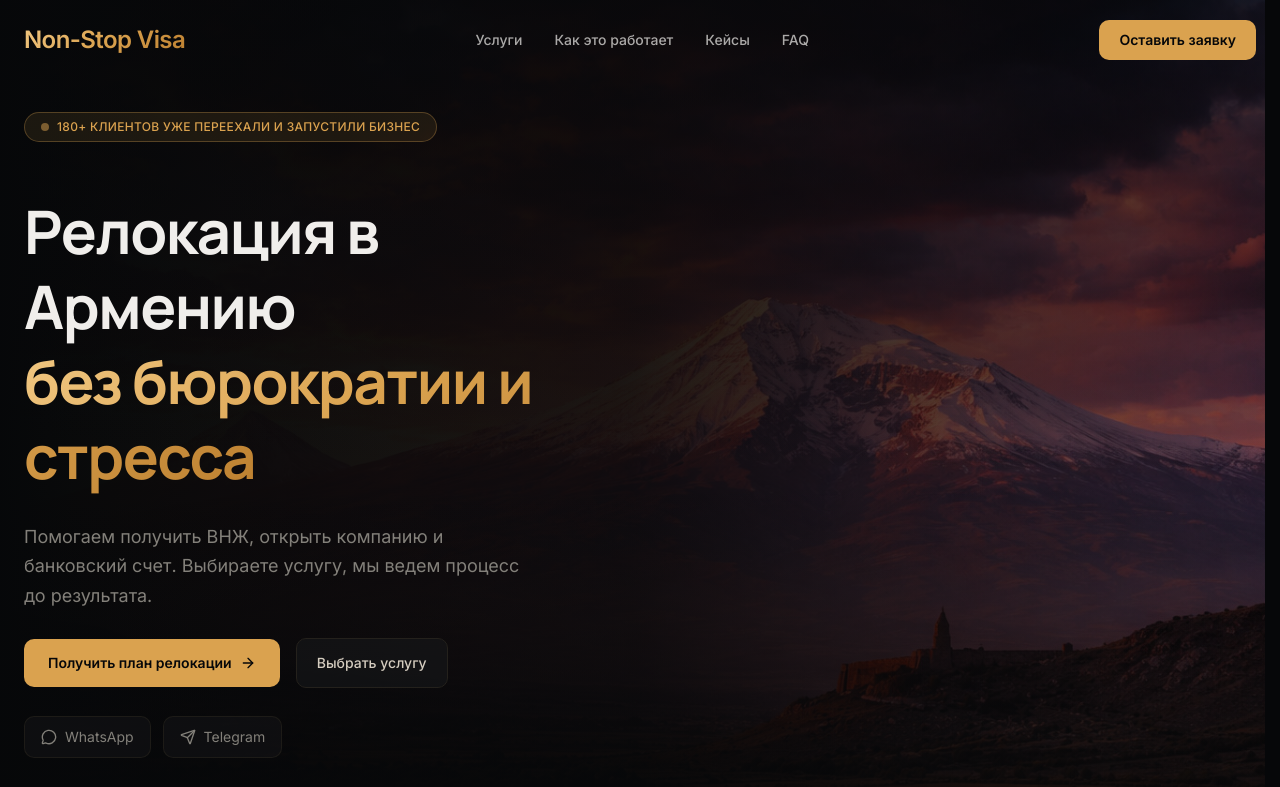
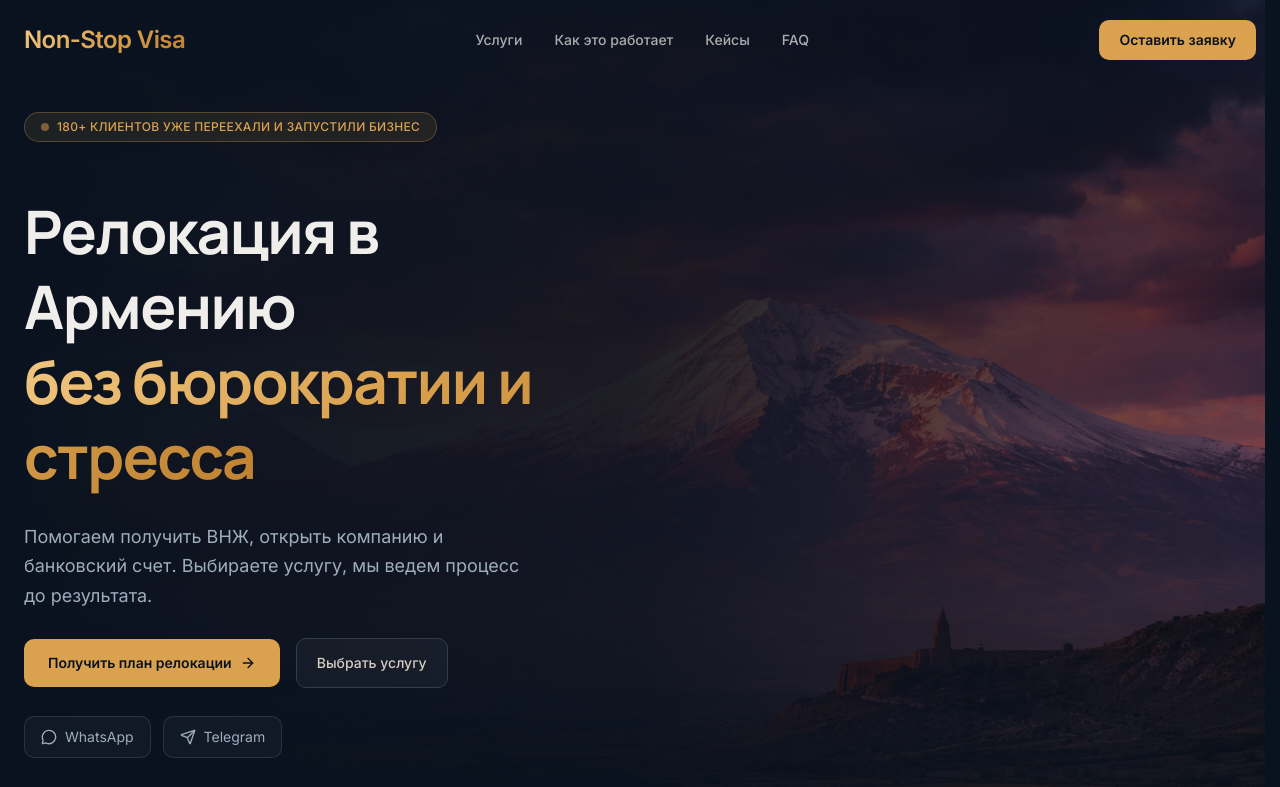
Before and after one commit to zowelqqee/nonstop-visa-site, a Next.js app: page / in a window 1280 px wide. Shown: the top 787 px of the page. Built offline with nearby package versions, Linux system fonts and the light colour scheme.

Commit message:
dark blue color

```diff
--- a/app/globals.css
+++ b/app/globals.css
@@ -4,25 +4,25 @@
 @custom-variant dark (&:is(.dark *));
 
 :root {
-  /* Dark premium theme - using as default */
-  --background: oklch(0.13 0.005 250);
+  /* Dark blue premium theme - using as default */
+  --background: oklch(0.18 0.03 258);
   --foreground: oklch(0.95 0.005 90);
-  --card: oklch(0.16 0.005 250);
+  --card: oklch(0.22 0.03 258);
   --card-foreground: oklch(0.95 0.005 90);
-  --popover: oklch(0.16 0.005 250);
+  --popover: oklch(0.22 0.03 258);
   --popover-foreground: oklch(0.95 0.005 90);
   --primary: oklch(0.75 0.12 75);
-  --primary-foreground: oklch(0.13 0.005 250);
-  --secondary: oklch(0.22 0.005 250);
+  --primary-foreground: oklch(0.18 0.03 258);
+  --secondary: oklch(0.27 0.025 258);
   --secondary-foreground: oklch(0.85 0.02 80);
-  --muted: oklch(0.20 0.005 250);
-  --muted-foreground: oklch(0.60 0.01 80);
+  --muted: oklch(0.25 0.02 258);
+  --muted-foreground: oklch(0.74 0.03 250);
   --accent: oklch(0.75 0.12 75);
-  --accent-foreground: oklch(0.13 0.005 250);
+  --accent-foreground: oklch(0.18 0.03 258);
   --destructive: oklch(0.577 0.245 27.325);
   --destructive-foreground: oklch(0.577 0.245 27.325);
-  --border: oklch(0.25 0.01 75);
-  --input: oklch(0.22 0.005 250);
+  --border: oklch(0.36 0.03 255);
+  --input: oklch(0.27 0.02 258);
   --ring: oklch(0.75 0.12 75);
   --chart-1: oklch(0.75 0.12 75);
   --chart-2: oklch(0.65 0.10 75);
@@ -33,15 +33,15 @@
   --gold: oklch(0.75 0.12 75);
   --gold-light: oklch(0.85 0.10 80);
   --gold-dark: oklch(0.60 0.12 70);
-  --surface: oklch(0.18 0.005 250);
+  --surface: oklch(0.24 0.03 258);
   --surface-foreground: oklch(0.90 0.005 90);
-  --sidebar: oklch(0.16 0.005 250);
+  --sidebar: oklch(0.22 0.03 258);
   --sidebar-foreground: oklch(0.95 0.005 90);
   --sidebar-primary: oklch(0.75 0.12 75);
-  --sidebar-primary-foreground: oklch(0.13 0.005 250);
-  --sidebar-accent: oklch(0.22 0.005 250);
+  --sidebar-primary-foreground: oklch(0.18 0.03 258);
+  --sidebar-accent: oklch(0.27 0.025 258);
   --sidebar-accent-foreground: oklch(0.95 0.005 90);
-  --sidebar-border: oklch(0.25 0.01 75);
+  --sidebar-border: oklch(0.36 0.03 255);
   --sidebar-ring: oklch(0.75 0.12 75);
 }
 
@@ -142,9 +142,9 @@ html {
 }
 
 .glass {
-  background: oklch(0.18 0.005 250 / 0.6);
+  background: oklch(0.24 0.03 258 / 0.62);
   backdrop-filter: blur(20px);
-  border: 1px solid oklch(0.30 0.01 75 / 0.2);
+  border: 1px solid oklch(0.46 0.05 255 / 0.28);
 }
 
 .gold-gradient-text {
--- a/app/layout.tsx
+++ b/app/layout.tsx
@@ -20,7 +20,7 @@ const manrope = Manrope({
 });
 
 export const viewport: Viewport = {
-  themeColor: "#1a1a1a",
+  themeColor: "#102040",
   width: "device-width",
   initialScale: 1,
 };
```
Also changed, not shown: 1 other file (tests, documents, lock files or other folders).
